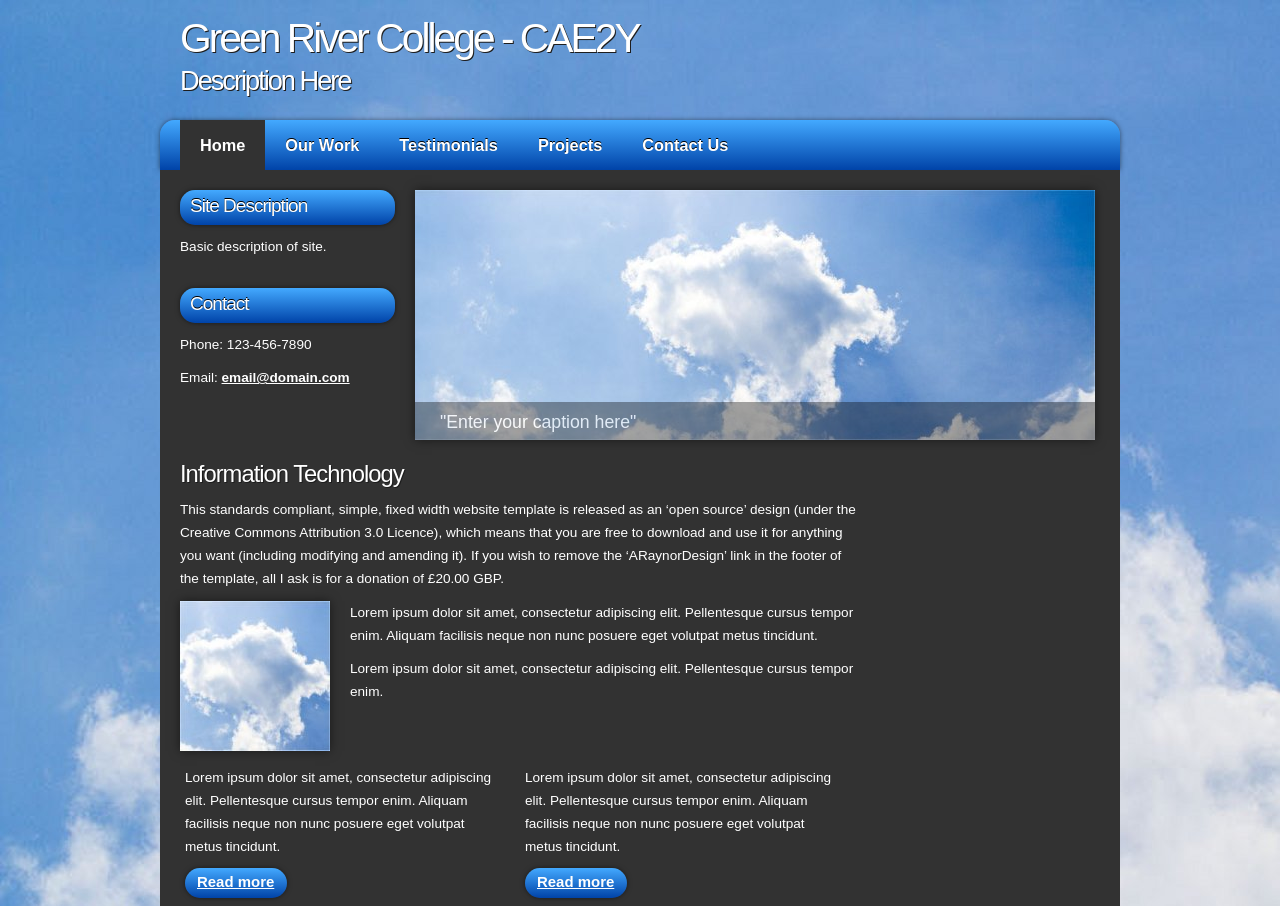
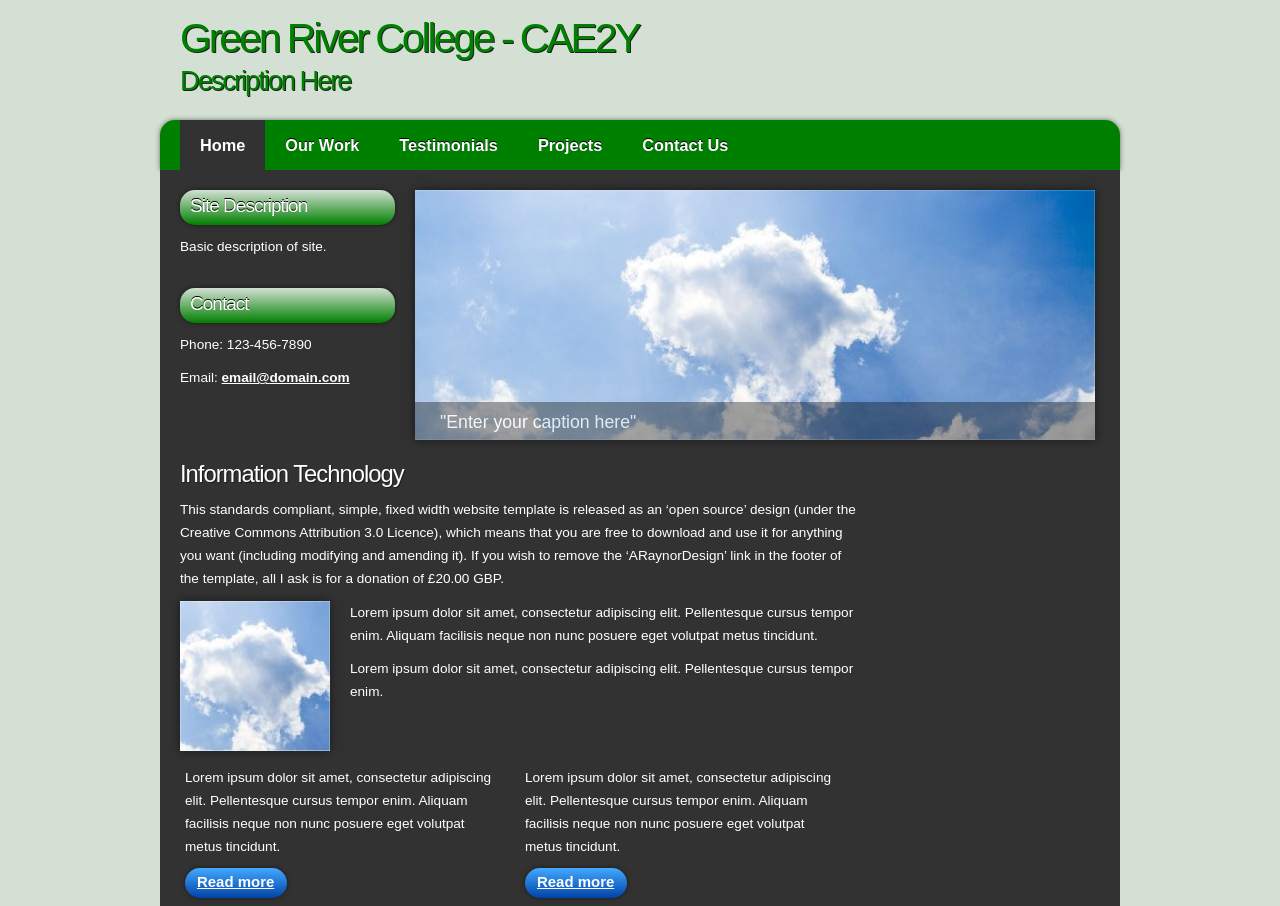
Before and after one commit to xkrause/CAE2Y, a plain HTML site: page index.html in a window 1280 px wide. Shown: the top 906 px of the page. Drawn offline with Linux system fonts and the light colour scheme.

Commit message:
Working on Styling changes now

```diff
--- a/css/style.css
+++ b/css/style.css
@@ -7,8 +7,7 @@ html
 
 body
 { font: normal 85% Arial, Helvetica, sans-serif;
-  background: #676767 url(../images/background.jpg) repeat;
-  color: #000;
+  background-color: #D3E0D3;
 }
 
 p
@@ -92,9 +91,10 @@ ol li
   text-align: center;
   margin: 0 auto;
   background: #0043A8;
-  background: -moz-linear-gradient(#43A9FF, #0043A8);
+  /*background: -moz-linear-gradient(#43A9FF, #0043A8);
   background: -o-linear-gradient(#43A9FF, #0043A8);
-  background: -webkit-linear-gradient(#43A9FF, #0043A8);
+  background: -webkit-linear-gradient(#43A9FF, #0043A8);*/
+  background-color: green;
   border-radius: 15px 15px 0px 0px;
   -moz-border-radius: 15px 15px 0px 0px;
   -webkit-border: 15px 15px 0px 0px;
@@ -109,7 +109,8 @@ ol li
   height: 50px;
   margin: 0 auto;
   padding-left: 20px;
-  background: transparent;}
+  /*background: transparent;*/
+  }
 
 #welcome_slogan
 { width: 960px;
@@ -117,19 +118,22 @@ ol li
   height: 50px;
   margin: 0 auto;
   padding-left: 20px;
-  background: transparent;}
+  /*background: transparent;*/
+  }
 
 #welcome H1
 { font: normal 300% Arial, Helvetica, sans-serif;
   letter-spacing: -3px;
-  color: #FFF;
-  text-shadow: 1px 1px #1D1D1D;}
+  color: green;
+  /*text-shadow: 1px 1px #1D1D1D;*/
+  }
 
 #welcome_slogan H1
 { font: normal 200% Arial, Helvetica, sans-serif;
   letter-spacing: -2px;
-  color: #FFF;
-  text-shadow: 1px 1px #1D1D1D;}
+  color: green;
+  /*text-shadow: 1px 1px #1D1D1D;*/
+  }
 
 ul#menu
 { margin:0;
@@ -195,11 +199,11 @@ ul#menu li:hover a
   font: normal 140% Arial, Helvetica, sans-serif;
   height: 30px;
   text-shadow: 0px -1px 0px #000;
-  color: #fff;
-  background: #0043A8;
-  background: -moz-linear-gradient(#43A9FF, #0043A8);
-  background: -o-linear-gradient(#43A9FF, #0043A8);
-  background: -webkit-linear-gradient(#43A9FF, #0043A8);
+  color: #FFF;
+  background: green;
+  background: -moz-linear-gradient(#D3E0D3, green);
+  background: -o-linear-gradient(#D3E0D3, green);
+  background: -webkit-linear-gradient(#D3E0D3, green);
   border-radius: 15px 15px 15px 15px;
   -moz-border-radius: 15px 15px 15px 15px;
   -webkit-border: 15px 15px 15px 15px;
```
